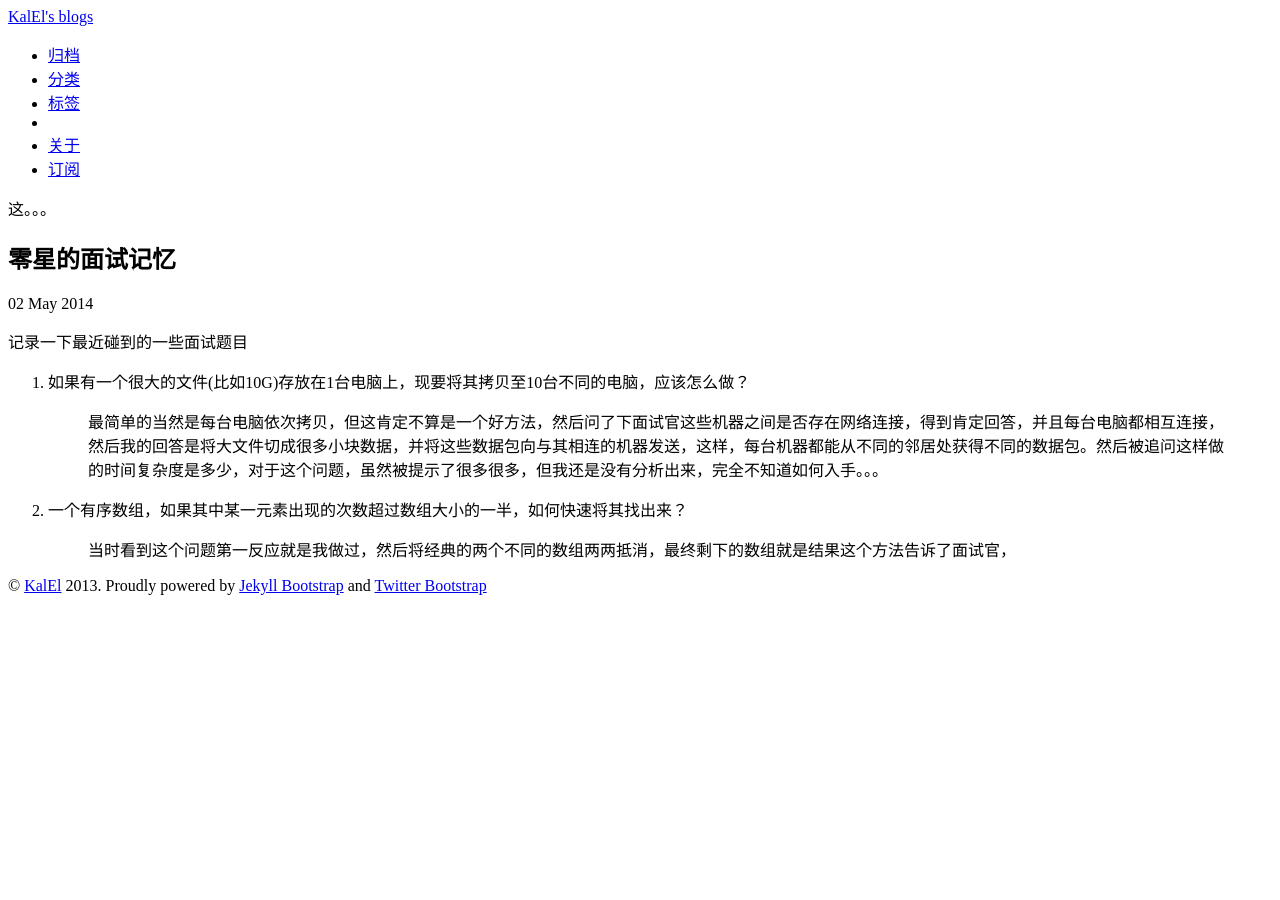
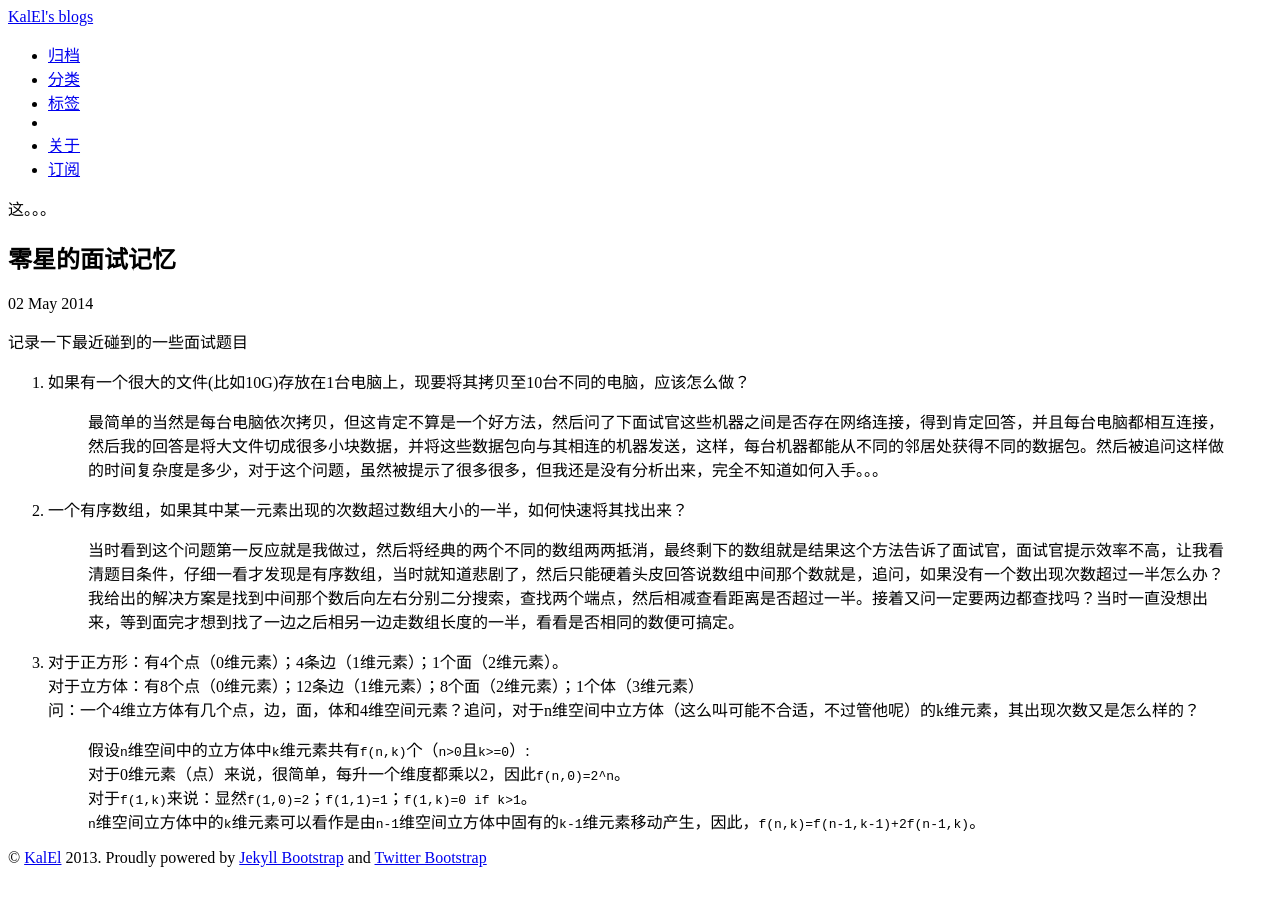
Before and after one commit to shengxc/shengxc.github.io, a Jekyll site: the page built from _posts/2014-05-02-interview_record.md, in a window 1280 px wide. Built offline with Jekyll 4.4.1, drawn with Linux system fonts in a browser that asks for light colours; nearby versions of some CDN libraries.

Commit message:
add interview blogs

```diff
--- a/_posts/2014-05-02-interview_record.md
+++ b/_posts/2014-05-02-interview_record.md
@@ -9,7 +9,20 @@ tags: [面试]
 记录一下最近碰到的一些面试题目
 
 1. 如果有一个很大的文件(比如10G)存放在1台电脑上，现要将其拷贝至10台不同的电脑，应该怎么做？
->最简单的当然是每台电脑依次拷贝，但这肯定不算是一个好方法，然后问了下面试官这些机器之间是否存在网络连接，得到肯定回答，并且每台电脑都相互连接，然后我的回答是将大文件切成很多小块数据，并将这些数据包向与其相连的机器发送，这样，每台机器都能从不同的邻居处获得不同的数据包。然后被追问这样做的时间复杂度是多少，对于这个问题，虽然被提示了很多很多，但我还是没有分析出来，完全不知道如何入手。。。
+
+	> 最简单的当然是每台电脑依次拷贝，但这肯定不算是一个好方法，然后问了下面试官这些机器之间是否存在网络连接，得到肯定回答，并且每台电脑都相互连接，然后我的回答是将大文件切成很多小块数据，并将这些数据包向与其相连的机器发送，这样，每台机器都能从不同的邻居处获得不同的数据包。然后被追问这样做的时间复杂度是多少，对于这个问题，虽然被提示了很多很多，但我还是没有分析出来，完全不知道如何入手。。。
+
 2. 一个有序数组，如果其中某一元素出现的次数超过数组大小的一半，如何快速将其找出来？
->当时看到这个问题第一反应就是我做过，然后将经典的两个不同的数组两两抵消，最终剩下的数组就是结果这个方法告诉了面试官，
+
+	> 当时看到这个问题第一反应就是我做过，然后将经典的两个不同的数组两两抵消，最终剩下的数组就是结果这个方法告诉了面试官，面试官提示效率不高，让我看清题目条件，仔细一看才发现是有序数组，当时就知道悲剧了，然后只能硬着头皮回答说数组中间那个数就是，追问，如果没有一个数出现次数超过一半怎么办？我给出的解决方案是找到中间那个数后向左右分别二分搜索，查找两个端点，然后相减查看距离是否超过一半。接着又问一定要两边都查找吗？当时一直没想出来，等到面完才想到找了一边之后相另一边走数组长度的一半，看看是否相同的数便可搞定。
+
+3.  对于正方形：有4个点（0维元素）；4条边（1维元素）；1个面（2维元素）。
+	对于立方体：有8个点（0维元素）；12条边（1维元素）；8个面（2维元素）；1个体（3维元素）
+	问：一个4维立方体有几个点，边，面，体和4维空间元素？追问，对于n维空间中立方体（这么叫可能不合适，不过管他呢）的k维元素，其出现次数又是怎么样的？
+
+	> 假设`n`维空间中的立方体中`k`维元素共有`f(n,k)`个（`n>0`且`k>=0`）:
+	> 对于0维元素（点）来说，很简单，每升一个维度都乘以2，因此`f(n,0)=2^n`。
+	> 对于`f(1,k)`来说：显然`f(1,0)=2`；`f(1,1)=1`；`f(1,k)=0 if k>1`。
+	> `n`维空间立方体中的`k`维元素可以看作是由`n-1`维空间立方体中固有的`k-1`维元素移动产生，因此，`f(n,k)=f(n-1,k-1)+2f(n-1,k)`。
+
 {% include JB/setup %}
```
